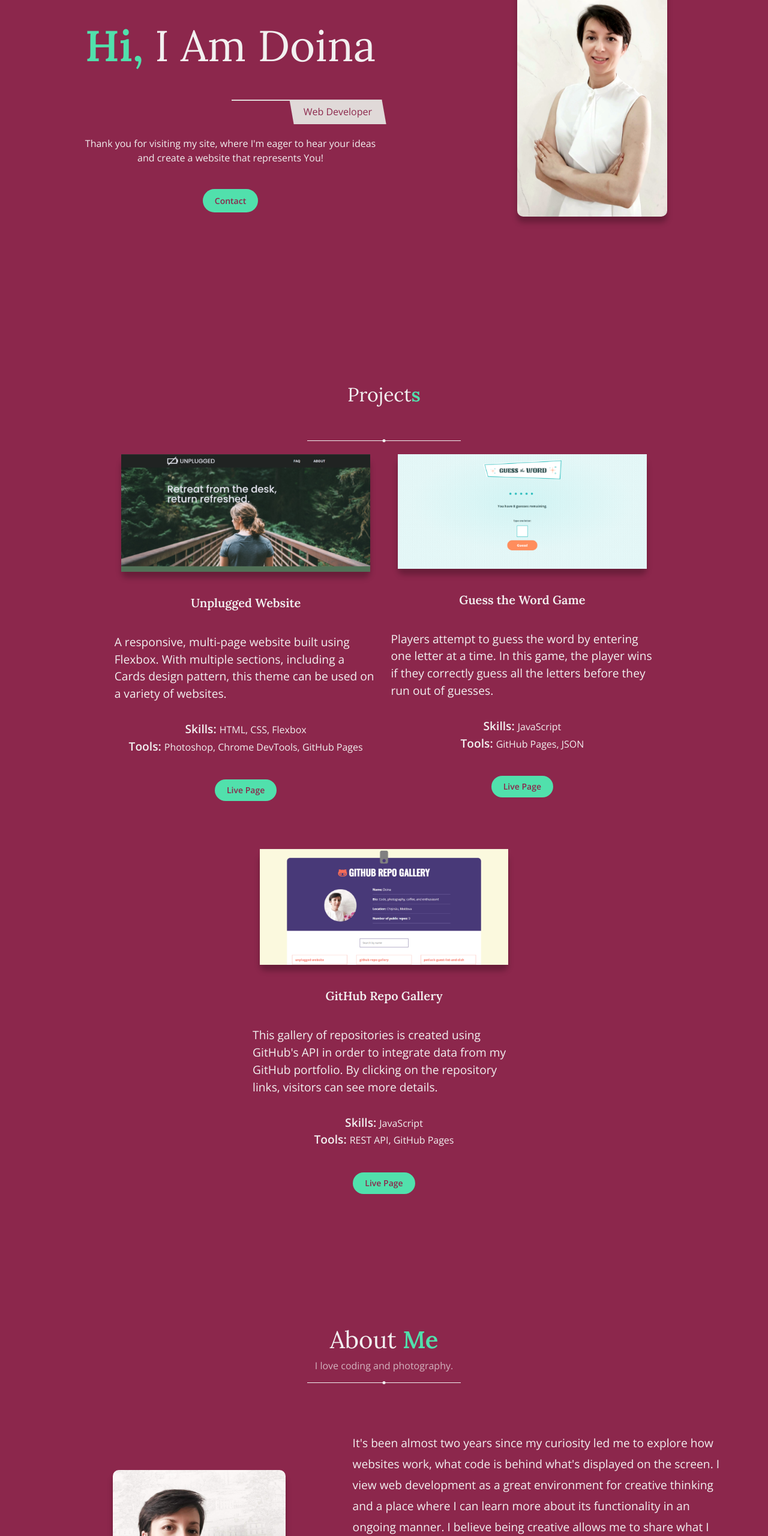
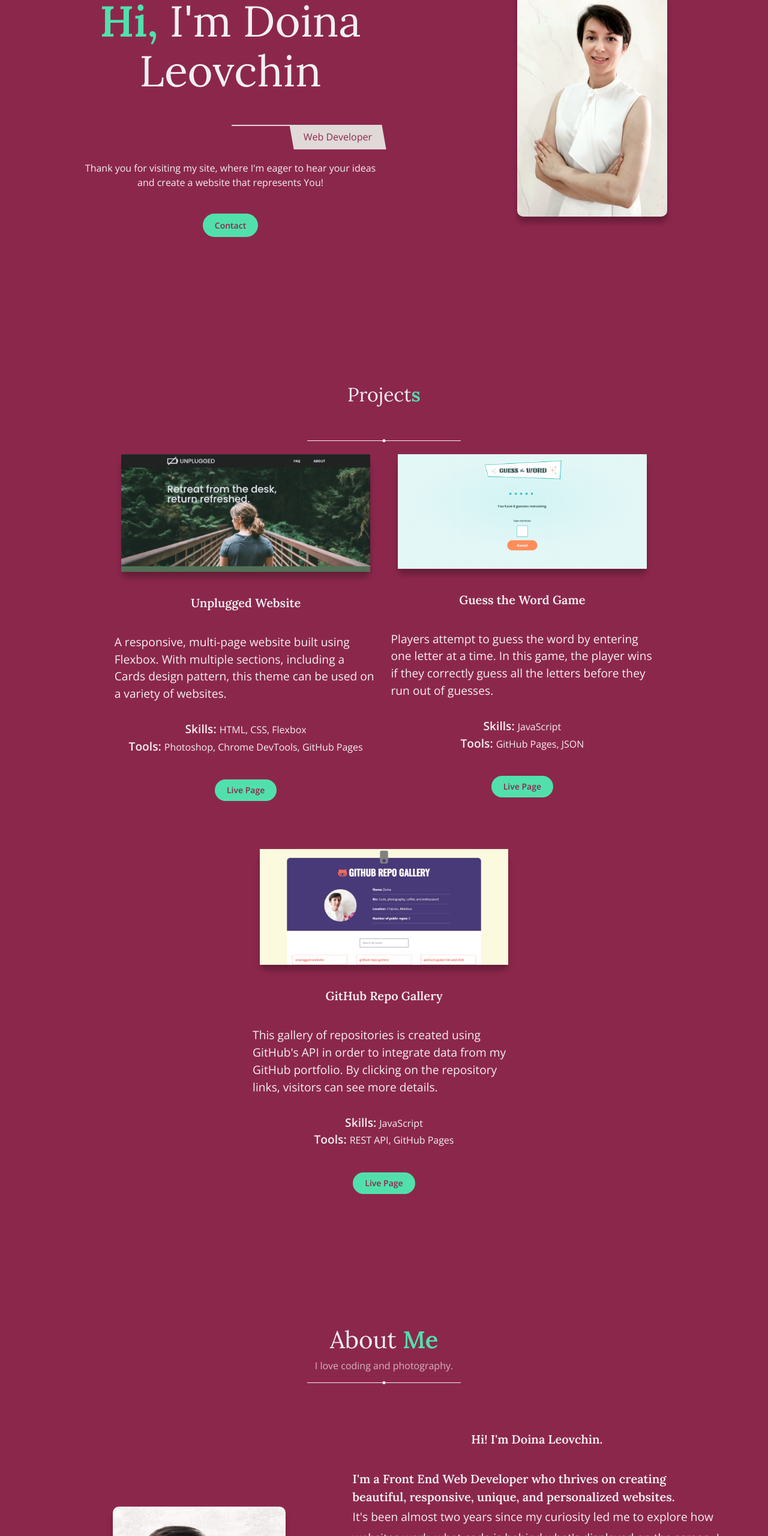
Before and after one commit to Doileo/portfolio, a website built with Parcel: page index.html in a window 1280 px wide. Shown: the part 240-2800 px from the top of the page at 60% size. Built offline with nearby package versions, Linux system fonts and the light colour scheme.

Commit message:
Added my full name to header and about sections

```diff
--- a/index.html
+++ b/index.html
@@ -48,7 +48,7 @@
 
     <section class="home">
       <div class="hero-content">
-        <h1 class="hero-heading"><span class="highlight">hi, </span>i am doina</h1>
+        <h1 class="hero-heading"><span class="highlight">hi, </span>i'm doina leovchin</h1>
         <p class="profession">web developer</p>
         <p class="info">Thank you for visiting my site, where I'm eager to hear your ideas and create a website that represents You!</p>
         <a href="#contact-section" class="btn">contact</a>
@@ -108,6 +108,8 @@
           <img src="img/about-image.png" class="about-image" alt="">
         </div>
         <div class="right-column">
+          <h3>Hi! I'm Doina Leovchin.</h3>
+          <h4>I'm a Front End Web Developer who thrives on creating beautiful, responsive, unique, and personalized websites.</h4>
           <p class="about-paragraph">It's been almost two years since my curiosity led me to explore how websites work, what code is behind what's displayed on the screen.
             I view web development as a great environment for creative thinking and a place where I can learn more about its functionality in an ongoing manner.
             I believe being creative allows me to share what I love doing. Developing both of these aspects excites me the most.</p><br>
```
